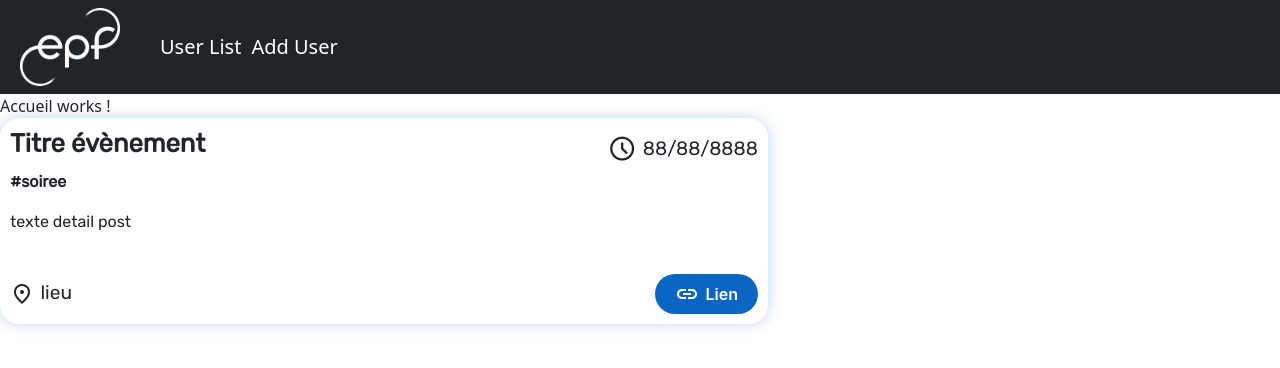
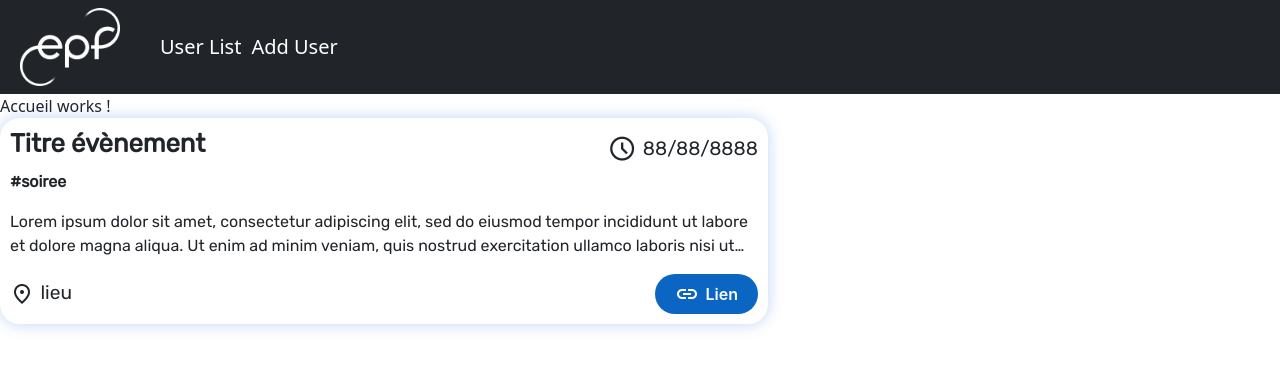
Before and after one commit to lbruchon/Calendrier-Assos, an Angular app in the folder front/: page /index in a window 1280 px wide. Shown: the top 368 px of the page. Built offline with nearby package versions, Linux system fonts and the light colour scheme.

Commit message:
Correction pour ...texte

```diff
--- a/front/src/app/components/card-event/card-event.component.html
+++ b/front/src/app/components/card-event/card-event.component.html
@@ -10,7 +10,7 @@
   </div>
   <div class="tag">#soiree</div>
   <div class="textPost">
-    texte detail post
+    Lorem ipsum dolor sit amet, consectetur adipiscing elit, sed do eiusmod tempor incididunt ut labore et dolore magna aliqua. Ut enim ad minim veniam, quis nostrud exercitation ullamco laboris nisi ut aliquip ex ea commodo consequat. Duis aute irure dolor in reprehenderit in voluptate velit esse cillum dolore eu
   </div>
   <div class="derniereLigneCarte">
     <div class="lieuNomEtIcone">
--- a/front/src/app/components/card-event/card-event.component.scss
+++ b/front/src/app/components/card-event/card-event.component.scss
@@ -34,8 +34,16 @@
 }
 .textPost{
   display: flex;
-  width: max-content;
-  height: 4rem;
+  width:fit-content;
+  height: 3rem;
+  margin-bottom: 1rem;
+
+  overflow: hidden;
+  text-overflow: ellipsis;
+  display: -webkit-box;
+  -webkit-line-clamp: 2; /* number of lines to show */
+          line-clamp: 2;
+  -webkit-box-orient: vertical;
 }
 
 .derniereLigneCarte{
```
